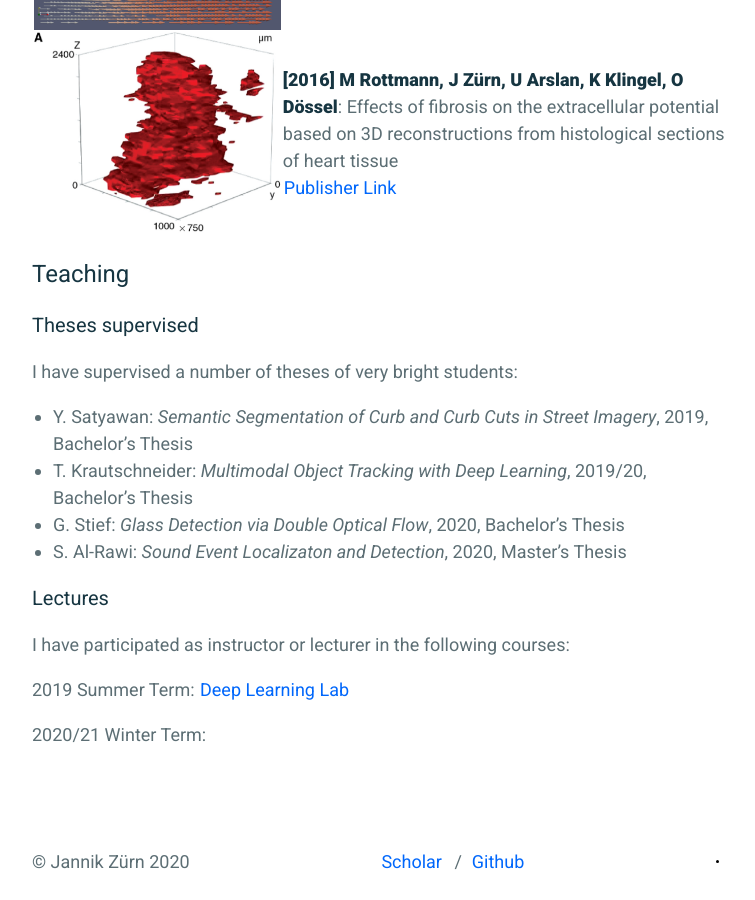
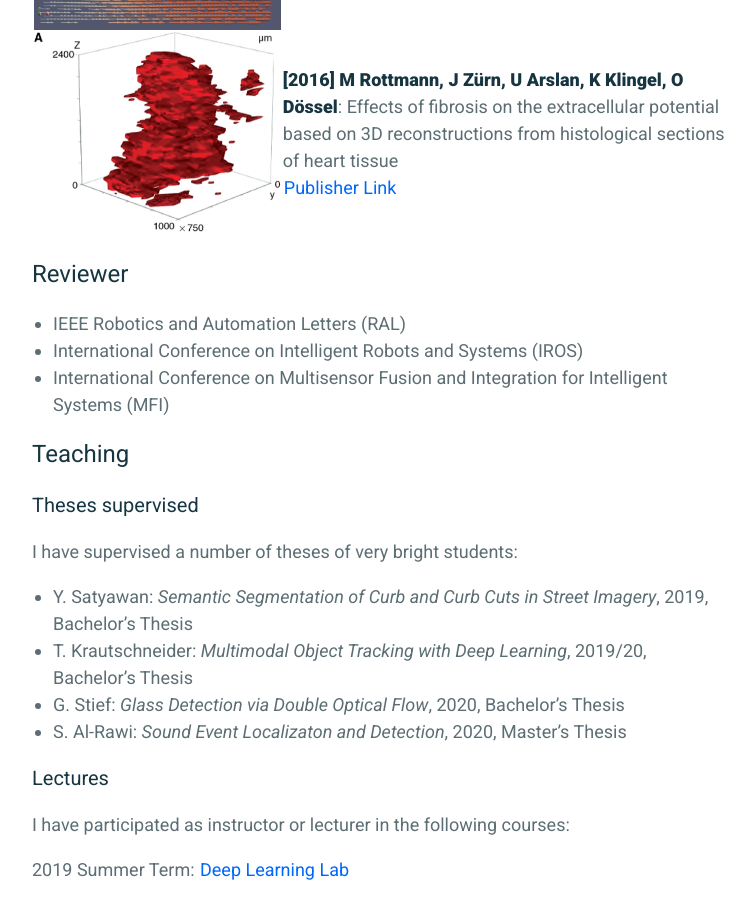
Before and after one commit to jzuern/jzuern.github.io, a Jekyll site: the page built from _pages/research.md, in a window 1280 px wide and 900 px high, scrolled down 1633 px. Shown: the whole window, without its empty margins (258-1013 px from the left). Built offline with Jekyll 4.4.1, drawn with Linux system fonts in a browser that asks for light colours.

Commit message:
added reviewer

```diff
--- a/_pages/research.md
+++ b/_pages/research.md
@@ -34,6 +34,14 @@ In my daily reseach I aim at bringing Robotics and Artificial Intelligence, espe
 | ![](assets/fluid.png) | **[2018] J Zürn**: <br/> *Neural Networks for Steady-State Fluid Flow Prediction* (M.Sc. Thesis) <br/>[**PDF version**](assets/thesis.pdf) |
 |![](assets/heart.png)  | **[2016] M Rottmann, J Zürn, U Arslan, K Klingel, O Dössel**: Effects of fibrosis on the extracellular potential based on 3D reconstructions from histological sections of heart tissue <br/> [Publisher Link](https://doi.org/10.1515/cdbme-2016-0147) |
 
+
+## Reviewer
+
+- IEEE Robotics and Automation Letters (RAL)
+- International Conference on Intelligent Robots and Systems (IROS)
+- International Conference on Multisensor Fusion and Integration for Intelligent Systems (MFI)
+
+
 ## Teaching
 
 ### Theses supervised
```
